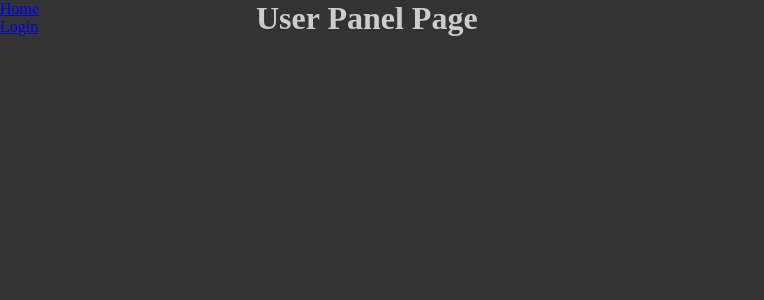
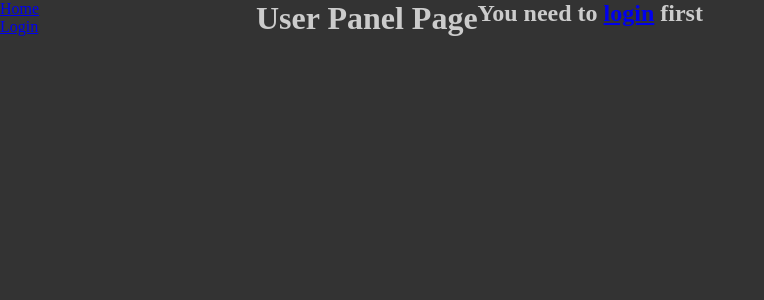
Before and after one commit to GOLDER303/secjar-frontend, a React (Vite) app: page /home in a window 1280 px wide. Shown: the top 300 px of the page, without its empty margins (0-764 px from the left). Built offline with nearby package versions, Linux system fonts and the light colour scheme.

Commit message:
Add context that indicates if user is logged in

```diff
--- a/src/App.tsx
+++ b/src/App.tsx
@@ -1,9 +1,10 @@
 import React from "react"
 import { createBrowserRouter, RouterProvider } from "react-router-dom"
+import IsLoggedInProvider from "./IsLoggedInContext"
 import AccountActivationPage from "./pages/AccountActivationPage"
+import ForgotPasswordPage from "./pages/ForgotPasswordPage"
 import IndexPage from "./pages/IndexPage"
 import LoginPage from "./pages/LoginPage"
-import ForgotPasswordPage from "./pages/ForgotPasswordPage"
 import RootPage from "./pages/RootPage"
 import SupportPage from "./pages/SupportPage"
 import UserPanelPage from "./pages/UserPanelPage"
@@ -42,7 +43,11 @@ const router = createBrowserRouter([
 ])
 
 const App: React.FC = () => {
-    return <RouterProvider router={router} />
+    return (
+        <IsLoggedInProvider>
+            <RouterProvider router={router} />
+        </IsLoggedInProvider>
+    )
 }
 
 export default App
--- /dev/null
+++ b/src/IsLoggedInContext.tsx
@@ -0,0 +1,20 @@
+import React from "react"
+
+export type IsLoggedInContextType = {
+    isUserLoggedIn: boolean
+    setIsUserLoggedIn: React.Dispatch<React.SetStateAction<boolean>>
+}
+
+export const IsLoggedInContext = React.createContext<IsLoggedInContextType | null>(null)
+
+interface IsLoggedInProviderProps {
+    children: React.ReactNode
+}
+
+const IsLoggedInProvider: React.FC<IsLoggedInProviderProps> = ({ children }) => {
+    const [isUserLoggedIn, setIsUserLoggedIn] = React.useState<boolean>(false)
+
+    return <IsLoggedInContext.Provider value={{ isUserLoggedIn: isUserLoggedIn, setIsUserLoggedIn: setIsUserLoggedIn }}>{children}</IsLoggedInContext.Provider>
+}
+
+export default IsLoggedInProvider
--- a/src/pages/LoginPage.tsx
+++ b/src/pages/LoginPage.tsx
@@ -1,5 +1,6 @@
 import React from "react"
 import { Link, useNavigate } from "react-router-dom"
+import { IsLoggedInContext, IsLoggedInContextType } from "../IsLoggedInContext"
 import { login } from "../services/AuthService"
 
 const LoginPage: React.FC = () => {
@@ -9,6 +10,7 @@ const LoginPage: React.FC = () => {
     const passwordInputRef = React.useRef<HTMLInputElement>(null)
 
     const [loginError, setLoginError] = React.useState<string>("")
+    const { setIsUserLoggedIn } = React.useContext(IsLoggedInContext) as IsLoggedInContextType
 
     const handleSubmit = async () => {
         if (!usernameInputRef.current || !passwordInputRef.current) {
@@ -16,9 +18,12 @@ const LoginPage: React.FC = () => {
         }
         setLoginError("")
 
+        setIsUserLoggedIn(false)
+
         const responseStatus = await login(usernameInputRef.current.value, passwordInputRef.current.value)
 
         if (responseStatus == 200) {
+            setIsUserLoggedIn(true)
             navigate("/home")
         } else if (responseStatus == 401) {
             setLoginError("Podałeś zły login lub hasło")
--- a/src/pages/UserPanelPage.tsx
+++ b/src/pages/UserPanelPage.tsx
@@ -1,5 +1,15 @@
+import React from "react"
+import { Link } from "react-router-dom"
+import { IsLoggedInContext, IsLoggedInContextType } from "../IsLoggedInContext"
+
 const UserPanelPage: React.FC = () => {
-    return <h1>User Panel Page</h1>
+    const { isUserLoggedIn } = React.useContext(IsLoggedInContext) as IsLoggedInContextType
+    return (
+        <>
+            <h1>User Panel Page</h1>
+            {isUserLoggedIn ? <h2>Hello</h2> : <h2>You need to <Link to={"/login"}>login</Link> first</h2>}
+        </>
+    )
 }
 
 export default UserPanelPage
```
